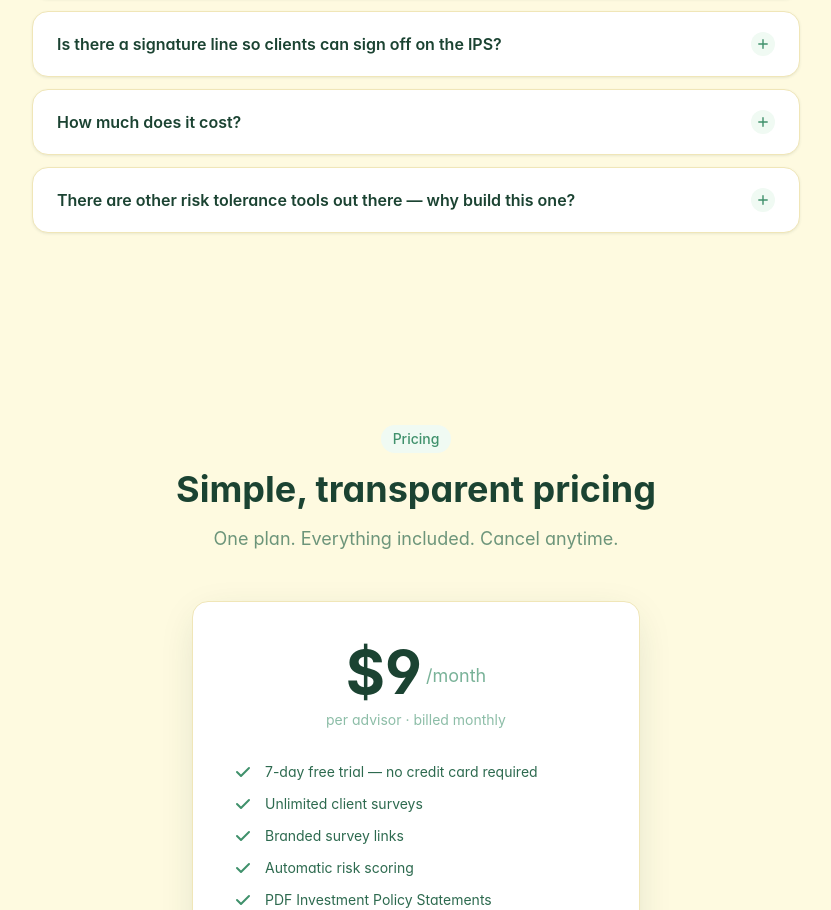
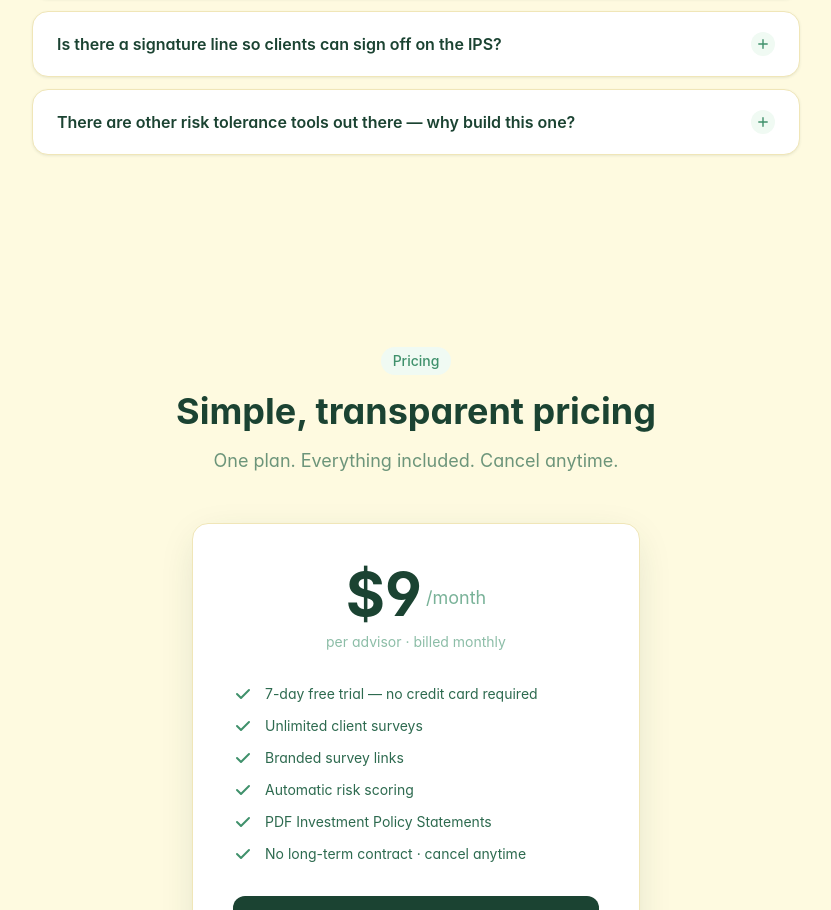
Before and after one commit to mbreyno/calibrateiq, a Next.js app: page / in a window 1280 px wide. Shown: the part 5504-6414 px from the top of the page, without its empty margins (224-1055 px from the left). Built offline with nearby package versions, Linux system fonts and the light colour scheme; a web font is replaced by a local one.

Commit message:
Remove outdated pricing FAQ entry

```diff
--- a/src/app/FAQList.tsx
+++ b/src/app/FAQList.tsx
@@ -22,10 +22,6 @@ const FAQS = [
   {
     q: 'Is there a signature line so clients can sign off on the IPS?',
     a: 'Yes — this is an option you can toggle on or off in Firm Settings. When enabled, a signature page is added to the end of the exported PDF.',
-  },
-  {
-    q: 'How much does it cost?',
-    a: 'CalibrateIQ is currently free for unlimited use as a beta release. At some point in the near future a subscription fee will be charged, but it will be extremely low. This is designed to be a simple, low-cost product.',
   },
   {
     q: 'There are other risk tolerance tools out there — why build this one?',
```
